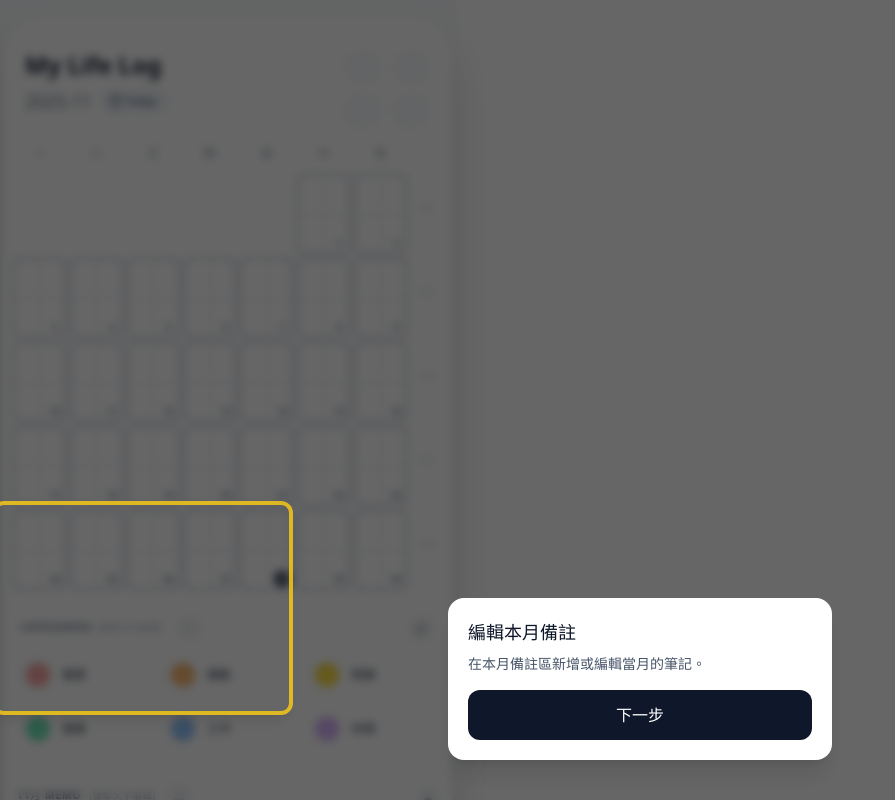
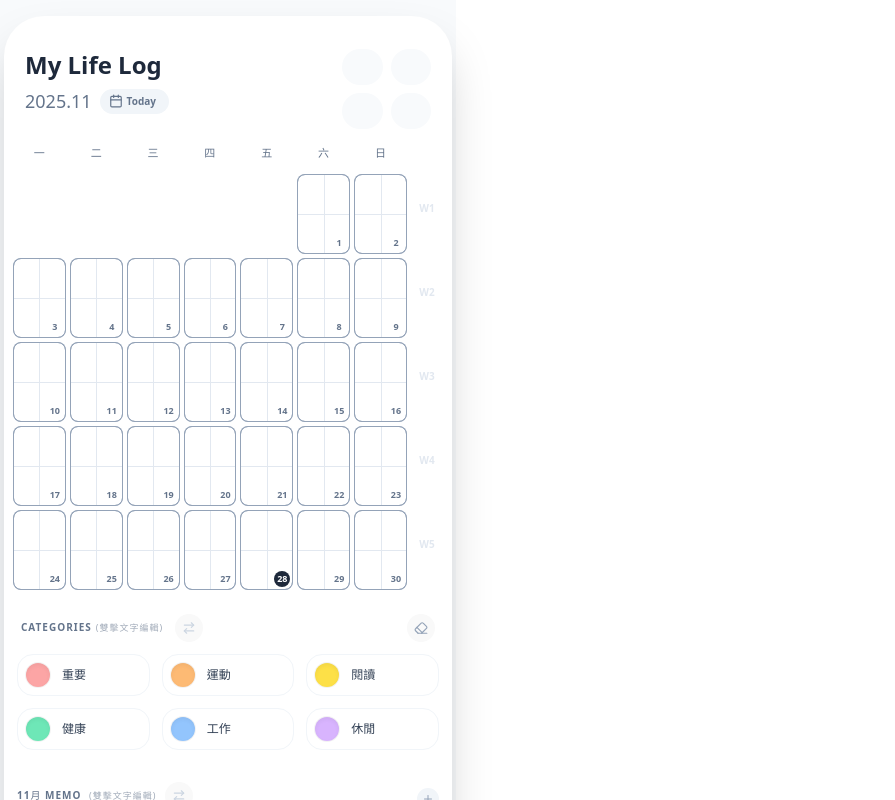
Before and after one commit to fifourths/calendar-app, a React (Vite) app: page / in a window 1280 px wide. Shown: the top 800 px of the page, without its empty margins (0-895 px from the left). Built offline with nearby package versions, Linux system fonts and the light colour scheme.

Commit message:
Update App.jsx
V82

```diff
--- a/src/App.jsx
+++ b/src/App.jsx
@@ -1,9 +1,9 @@
-import React, { useState, useEffect, useMemo, useRef, useCallback } from 'react';
+import React, { useState, useEffect, useMemo, useRef } from 'react';
 import {
   ChevronLeft, ChevronRight, Grid, LayoutGrid, BarChart2,
   Plus, Trash2, Settings, Download, Upload, RotateCcw,
   AlertCircle, ArrowRightLeft, Calendar as CalendarIcon, Moon, Sun,
-  Globe, AlertTriangle, Clock, X, Eraser
+  Globe, AlertTriangle, X, Eraser, Info, HelpCircle
 } from 'lucide-react';
 
 // --- 1. Constants & Helper Functions ---
@@ -49,7 +49,7 @@ const TRANSLATIONS = {
     import: '匯入資料',
     resetMonth: '重置本月紀錄',
     confirmResetTitle: '確定重置？',
-    confirmResetMsg: '將清除本月所有打卡紀錄。<br/>此動作無法復原。',
+    confirmResetMsg: '將清除本月所有打卡紀錄，此動作無法復原。',
     resetKeepNotesHint: '僅重置當月曆打卡記錄，當月筆記不會重置',
     cancel: '取消',
     confirm: '確認重置',
@@ -64,7 +64,11 @@ const TRANSLATIONS = {
     statsVsLast: 'vs 上月',
     perMonth: '/ 月',
     monthSuffix: '月',
-    dayCardTitle: '詳細記錄'
+    dayCardTitle: '詳細記錄',
+    helpTitle: '操作說明',
+    helpContent: '• 長按日期：編輯詳細紀錄\n• 點選顏色：再點日期進行標記\n• 雙擊文字：編輯分類或標題\n• 左右滑動：切換月份\n• 備份資料：建議每週匯出一次',
+    btnYes: '是的，刪除',
+    btnNo: '取消'
   },
   jp: {
     weekDays: ['月', '火', '水', '木', '金', '土', '日'],
@@ -76,11 +80,11 @@ const TRANSLATIONS = {
     neverBackedUp: '未バックアップ',
     backupOverdue: 'バックアップ推奨',
     switchLang: '言語切り替え',
-    export: 'バックアップを保存',
+    export: 'バックアップ保存',
     import: 'データを復元',
     resetMonth: '今月の記録をリセット',
     confirmResetTitle: 'リセットしますか？',
-    confirmResetMsg: '今月の全ての記録が消去されます。<br/>この操作は取り消せません。',
+    confirmResetMsg: '今月の全ての記録が消去されます。この操作は取り消せません。',
     resetKeepNotesHint: 'カレンダーの記録のみリセットされます。メモは保持されます。',
     cancel: 'キャンセル',
     confirm: 'リセット',
@@ -95,7 +99,11 @@ const TRANSLATIONS = {
     statsVsLast: '先月比',
     perMonth: '/ 月',
     monthSuffix: '月',
-    dayCardTitle: '詳細記録'
+    dayCardTitle: '詳細記録',
+    helpTitle: '操作説明',
+    helpContent: '• 日付長押し：詳細を編集\n• 色を選択：日付をタップしてマーク\n• ダブルクリック：テキスト編集\n• 左右スワイプ：月を切り替え\n• バックアップ：週1回推奨',
+    btnYes: 'はい、削除します',
+    btnNo: 'キャンセル'
   },
   en: {
     weekDays: ['Mon', 'Tue', 'Wed', 'Thu', 'Fri', 'Sat', 'Sun'],
@@ -111,7 +119,7 @@ const TRANSLATIONS = {
     import: 'Import Data',
     resetMonth: 'Reset Month',
     confirmResetTitle: 'Reset Month?',
-    confirmResetMsg: 'This will clear all records for this month.<br/>Cannot be undone.',
+    confirmResetMsg: 'This will clear all records for this month. Cannot be undone.',
     resetKeepNotesHint: 'Only calendar records are reset. Notes remain.',
     cancel: 'Cancel',
     confirm: 'Reset',
@@ -127,7 +135,11 @@ const TRANSLATIONS = {
     perMonth: '/ mo',
     monthSuffix: '',
     monthNames: ['Jan', 'Feb', 'Mar', 'Apr', 'May', 'Jun', 'Jul', 'Aug', 'Sep', 'Oct', 'Nov', 'Dec'],
-    dayCardTitle: 'Details'
+    dayCardTitle: 'Details',
+    helpTitle: 'Instructions',
+    helpContent: '• Long Press Date: Edit details\n• Pick Color: Tap date to mark\n• Double Click: Edit text\n• Swipe: Switch months\n• Backup: Recommended weekly',
+    btnYes: 'Yes, Reset',
+    btnNo: 'Cancel'
   }
 };
 
@@ -197,87 +209,13 @@ const getPrevDayKey = (dateKey) => {
     } catch(e) { return dateKey; }
 };
 
-// --- 2. TutorialModal (Updated V81) ---
-const TutorialModal = ({ step, onNext, onFinish, isDark }) => {
-  const [rect, setRect] = useState(null);
+// --- Sub-Components ---
 
-  useEffect(() => {
-    if (!step.highlight) {
-      setRect(null);
-      return;
-    }
-
-    const el = document.querySelector(step.highlight);
-    if (!el) return;
-
-    const updateRect = () => {
-      const r = el.getBoundingClientRect();
-      setRect(r);
-    };
-
-    // Initial calc
-    updateRect();
-
-    // Scroll into view logic
-    el.scrollIntoView({
-      behavior: "smooth",
-      block: "center",
-    });
-
-    // Optional: Update on resize
-    window.addEventListener('resize', updateRect);
-    return () => window.removeEventListener('resize', updateRect);
-  }, [step]);
-
-  return (
-    <div className="fixed inset-0 bg-black/60 backdrop-blur-sm z-[200] pointer-events-auto">
-      {/* Highlight Box */}
-      {rect && (
-        <div
-          className="absolute border-4 border-yellow-400 rounded-xl shadow-lg animate-pulse transition-all duration-300"
-          style={{
-            top: rect.top - 8,
-            left: rect.left - 8,
-            width: rect.width + 16,
-            height: rect.height + 16,
-          }}
-        />
-      )}
-
-      {/* Text Content Area */}
-      <div
-        className={`absolute bottom-10 left-1/2 -translate-x-1/2 p-5 rounded-2xl w-[85%] max-w-sm shadow-xl transition-colors duration-300 ${isDark ? 'bg-slate-800 text-slate-100' : 'bg-white text-slate-900'}`}
-      >
-        <h2 className="text-lg font-bold mb-2">{step.title}</h2>
-        <p className={`text-sm mb-4 ${isDark ? 'text-slate-300' : 'text-slate-600'}`}>{step.text}</p>
-
-        {step.isLast ? (
-          <button
-            className="w-full py-3 bg-blue-600 text-white font-bold rounded-xl active:scale-95 transition-transform"
-            onClick={onFinish}
-          >
-            我知道了，開始使用吧！
-          </button>
-        ) : (
-          <button
-            className={`w-full py-3 font-bold rounded-xl active:scale-95 transition-transform ${isDark ? 'bg-slate-700 text-white hover:bg-slate-600' : 'bg-slate-900 text-white hover:bg-slate-700'}`}
-            onClick={onNext}
-          >
-            下一步
-          </button>
-        )}
-      </div>
-    </div>
-  );
-};
-
-// --- 3. Sub-Components ---
-
-const DayCardModal = ({ dateKey, gridMode, records, categories, dayNotes, onClose, onSaveNote, onNext, onPrev, onDeleteDate, isDark, t }) => {
+const DayCardModal = ({ dateKey, gridMode, records, categories, dayNotes, onClose, onSaveNote, onNext, onPrev, isDark, t }) => {
   const cellRecord = (records && records[dateKey]) ? records[dateKey] : {};
   const currentNotes = (dayNotes && dayNotes[dateKey]) ? dayNotes[dateKey] : {};
 
-  // Swipe logic
+  // Swipe logic (Next/Prev only, NO Delete)
   const touchStartX = useRef(null);
   const handleTouchStart = (e) => { touchStartX.current = e.targetTouches[0].clientX; };
   const handleTouchEnd = (e) => {
@@ -289,19 +227,6 @@ const DayCardModal = ({ dateKey, gridMode, records, categories, dayNotes, onClos
         else onPrev();
     }
     touchStartX.current = null;
-  };
-
-  // Delete Swipe Logic
-  const deleteTouchStart = useRef(null);
-  const [showDelete, setShowDelete] = useState(false);
-  const handleDeleteTouchStart = (e) => { deleteTouchStart.current = e.targetTouches[0].clientX; };
-  const handleDeleteTouchEnd = (e) => {
-    if (!deleteTouchStart.current) return;
-    const touchEndX = e.changedTouches[0].clientX;
-    const diff = deleteTouchStart.current - touchEndX;
-    if (diff > 40) setShowDelete(true);
-    else if (diff < -40) setShowDelete(false);
-    deleteTouchStart.current = null;
   };
 
   let title = dateKey;
@@ -341,8 +266,8 @@ const DayCardModal = ({ dateKey, gridMode, records, categories, dayNotes, onClos
        <div
          className={`w-full max-w-xs p-5 rounded-[32px] shadow-2xl transform transition-all scale-100 border ${isDark ? 'bg-slate-900 border-slate-700' : 'bg-white border-white/60'}`}
          onClick={(e) => e.stopPropagation()}
-         onTouchStart={(e) => { handleTouchStart(e); handleDeleteTouchStart(e); }}
-         onTouchEnd={(e) => { handleTouchEnd(e); handleDeleteTouchEnd(e); }}
+         onTouchStart={handleTouchStart}
+         onTouchEnd={handleTouchEnd}
        >
           <div className="flex justify-between items-center mb-4 px-1">
              <div className="flex items-center gap-2">
@@ -350,12 +275,7 @@ const DayCardModal = ({ dateKey, gridMode, records, categories, dayNotes, onClos
                  <h3 className={`text-lg font-bold ${isDark ? 'text-slate-100' : 'text-slate-800'}`}>{title}</h3>
                  <button onClick={onNext} className={`p-1 rounded-full ${isDark ? 'hover:bg-slate-800 text-slate-500' : 'hover:bg-slate-100 text-slate-400'}`}><ChevronRight size={18} /></button>
              </div>
-             <div className="flex items-center gap-2">
-               {showDelete && (
-                 <button onClick={() => { onDeleteDate(dateKey); }} className="py-1 px-3 rounded-lg bg-red-500 text-white font-bold text-xs animate-in fade-in zoom-in">刪除</button>
-               )}
-               <button onClick={onClose} className={`p-1.5 rounded-full ${isDark ? 'hover:bg-slate-800 text-slate-400' : 'hover:bg-slate-100 text-slate-500'}`}><X size={20} /></button>
-             </div>
+             <button onClick={onClose} className={`p-1.5 rounded-full ${isDark ? 'hover:bg-slate-800 text-slate-400' : 'hover:bg-slate-100 text-slate-500'}`}><X size={20} /></button>
           </div>
           <div className={`grid gap-2 h-64 ${gridMode === 4 ? 'grid-cols-2 grid-rows-2' : 'grid-cols-3 grid-rows-2'}`}>{cells}</div>
        </div>
@@ -440,15 +360,41 @@ const NoteRow = ({ note, onChange, onDelete, isReordering, isSelected, onReorder
 };
 
 const SettingsModal = ({ onClose, onReset, onExport, onImport, toggleLanguage, t, isDark, lastBackupDate, isBackupOverdue }) => {
+   const [showConfirmReset, setShowConfirmReset] = useState(false);
+
+   if (showConfirmReset) {
+       // Custom Confirm UI matching the App style
+       return (
+        <div className={`fixed inset-0 z-50 flex items-center justify-center backdrop-blur-sm animate-in fade-in duration-200 ${isDark ? 'bg-slate-900/60' : 'bg-slate-900/20'}`} onClick={() => setShowConfirmReset(false)}>
+            <div className={`rounded-[32px] p-6 shadow-2xl w-80 transform transition-all scale-100 border ${isDark ? 'bg-slate-800 border-slate-700' : 'bg-white border-white/50'}`} onClick={(e) => e.stopPropagation()}>
+                <div className="flex flex-col items-center text-center gap-3">
+                    <div className="w-12 h-12 rounded-full bg-red-100 flex items-center justify-center text-red-500 mb-1">
+                        <AlertTriangle size={24} />
+                    </div>
+                    <h3 className={`text-lg font-bold ${isDark ? 'text-slate-100' : 'text-slate-800'}`}>{t.confirmResetTitle}</h3>
+                    <p className={`text-sm opacity-80 mb-4 ${isDark ? 'text-slate-300' : 'text-slate-600'}`} dangerouslySetInnerHTML={{__html: t.confirmResetMsg}}></p>
+
+                    <button onClick={onReset} className="w-full py-3 bg-red-500 hover:bg-red-600 text-white font-bold rounded-xl transition-colors">
+                        {t.btnYes}
+                    </button>
+                    <button onClick={() => setShowConfirmReset(false)} className={`w-full py-3 font-bold rounded-xl transition-colors ${isDark ? 'bg-slate-700 text-slate-300 hover:bg-slate-600' : 'bg-slate-100 text-slate-600 hover:bg-slate-200'}`}>
+                        {t.btnNo}
+                    </button>
+                </div>
+            </div>
+        </div>
+       );
+   }
+
    return (
     <div className={`fixed inset-0 z-50 flex items-center justify-center backdrop-blur-sm animate-in fade-in duration-200 ${isDark ? 'bg-slate-900/60' : 'bg-slate-900/20'}`} onClick={onClose}>
-      <div className={`rounded-[32px] p-6 shadow-2xl w-80 transform transition-all scale-100 border relative overflow-hidden ${isDark ? 'bg-slate-800 border-slate-700' : 'bg-white border-white/50'}`} onClick={(e) => e.stopPropagation()}>
-         <div className="flex items-center gap-2 mb-6">
+      <div className={`rounded-[32px] p-6 shadow-2xl w-80 transform transition-all scale-100 border relative overflow-hidden flex flex-col max-h-[85vh] ${isDark ? 'bg-slate-800 border-slate-700' : 'bg-white border-white/50'}`} onClick={(e) => e.stopPropagation()}>
+         <div className="flex items-center gap-2 mb-6 flex-shrink-0">
             <Settings className={isDark ? "text-slate-400" : "text-slate-500"} size={20} />
             <h2 className={`text-xl font-bold ${isDark ? 'text-slate-100' : 'text-slate-800'}`}>{t.settingsTitle}</h2>
          </div>
 
-         <div className="space-y-3">
+         <div className="space-y-3 overflow-y-auto no-scrollbar pb-2">
              {/* Backup Section */}
              <div className={`p-4 rounded-2xl border ${isDark ? 'bg-slate-900/50 border-slate-700' : 'bg-slate-50 border-slate-100'}`}>
                 <div className="flex justify-between items-center mb-2">
@@ -461,8 +407,9 @@ const SettingsModal = ({ onClose, onReset, onExport, onImport, toggleLanguage, t
                    </p>
                 </div>
                 <div className="flex gap-2">
-                   <button onClick={onExport} className={`flex-1 py-2 rounded-xl flex items-center justify-center gap-2 text-xs font-bold transition-colors ${isDark ? 'bg-blue-600 text-white hover:bg-blue-500' : 'bg-blue-500 text-white hover:bg-blue-600'}`}><Download size={14} />{t.export}</button>
-                   <label className={`flex-1 py-2 rounded-xl flex items-center justify-center gap-2 text-xs font-bold cursor-pointer transition-colors ${isDark ? 'bg-slate-700 text-slate-200 hover:bg-slate-600' : 'bg-slate-200 text-slate-600 hover:bg-slate-300'}`}>
+                   {/* FIXED: Added whitespace-nowrap and smaller font for JP button fix */}
+                   <button onClick={onExport} className={`flex-1 py-2 rounded-xl flex items-center justify-center gap-2 text-[10px] font-bold whitespace-nowrap transition-colors ${isDark ? 'bg-blue-600 text-white hover:bg-blue-500' : 'bg-blue-500 text-white hover:bg-blue-600'}`}><Download size={14} />{t.export}</button>
+                   <label className={`flex-1 py-2 rounded-xl flex items-center justify-center gap-2 text-[10px] font-bold whitespace-nowrap cursor-pointer transition-colors ${isDark ? 'bg-slate-700 text-slate-200 hover:bg-slate-600' : 'bg-slate-200 text-slate-600 hover:bg-slate-300'}`}>
                       <Upload size={14} />{t.import}
                       <input type="file" accept=".json" onChange={(e) => { if(e.target.files?.[0]) onImport(e.target.files[0]); }} className="hidden" />
                    </label>
@@ -478,11 +425,23 @@ const SettingsModal = ({ onClose, onReset, onExport, onImport, toggleLanguage, t
                  <span className={`text-xs font-bold px-2 py-1 rounded-lg ${isDark ? 'bg-slate-800 text-slate-300' : 'bg-white text-slate-600 border border-slate-200'}`}>{t.langName}</span>
              </button>
 
+             {/* Help Section (Added in V82) */}
+             <div className={`p-4 rounded-2xl border ${isDark ? 'bg-slate-900/50 border-slate-700' : 'bg-slate-50 border-slate-100'}`}>
+                <div className="flex items-center gap-2 mb-2">
+                    <HelpCircle size={14} className={isDark ? "text-slate-400" : "text-slate-500"} />
+                    <span className={`text-xs font-bold uppercase tracking-wider ${isDark ? 'text-slate-500' : 'text-slate-400'}`}>{t.helpTitle}</span>
+                </div>
+                <p className={`text-[10px] whitespace-pre-line leading-relaxed ${isDark ? 'text-slate-400' : 'text-slate-600'}`}>
+                    {t.helpContent}
+                </p>
+             </div>
+
              {/* Reset */}
              <div className={`p-4 rounded-2xl border ${isDark ? 'bg-red-900/10 border-red-900/30' : 'bg-red-50 border-red-100'}`}>
                 <h3 className={`text-xs font-bold mb-1 ${isDark ? 'text-red-400' : 'text-red-600'}`}>{t.resetMonth}</h3>
                 <p className={`text-[10px] mb-3 opacity-70 ${isDark ? 'text-red-300' : 'text-red-500'}`}>{t.resetKeepNotesHint}</p>
-                <button onClick={() => { if(window.confirm('Are you sure?')) onReset(); }} className={`w-full py-2 rounded-xl flex items-center justify-center gap-2 text-xs font-bold transition-colors ${isDark ? 'bg-red-900/30 text-red-400 hover:bg-red-900/50' : 'bg-white text-red-500 border border-red-200 hover:bg-red-50'}`}><RotateCcw size={14} />{t.confirm}</button>
+                {/* Changed to trigger custom confirmation */}
+                <button onClick={() => setShowConfirmReset(true)} className={`w-full py-2 rounded-xl flex items-center justify-center gap-2 text-xs font-bold transition-colors ${isDark ? 'bg-red-900/30 text-red-400 hover:bg-red-900/50' : 'bg-white text-red-500 border border-red-200 hover:bg-red-50'}`}><RotateCcw size={14} />{t.confirm}</button>
              </div>
          </div>
       </div>
@@ -495,8 +454,7 @@ const SettingsModal = ({ onClose, onReset, onExport, onImport, toggleLanguage, t
 export default function NewCalendarApp() {
   const [currentDate, setCurrentDate] = useState(new Date());
 
-  // SAFE STORAGE: Changing key to 'v81' to ensure fresh structure if needed, or keep 'v80' if compatible.
-  // Using v80 keys as requested for update compatibility.
+  // Using 'v80' keys as requested for data persistence
   const [appTitle, setAppTitle] = useStickyState('v80_title', 'My Life Log');
   const [gridMode, setGridMode] = useStickyState('v80_gridMode', 4);
   const [categories, setCategories] = useStickyState('v80_categories', INITIAL_CATEGORIES);
@@ -507,10 +465,6 @@ export default function NewCalendarApp() {
   const [langIndex, setLangIndex] = useStickyState('v80_langIndex', 0);
   const [darkMode, setDarkMode] = useStickyState('v80_darkMode', false);
   const [lastBackupDate, setLastBackupDate] = useStickyState('v80_lastBackupDate', null);
-
-  // tutorial persistent flag
-  const [tutorialDone, setTutorialDone] = useStickyState('v80_tutorialDone', false);
-  const [tutorialStepIndex, setTutorialStepIndex] = useState(0);
 
   const [view, setView] = useState('calendar');
   const [showDatePicker, setShowDatePicker] = useState(false);
@@ -523,35 +477,6 @@ export default function NewCalendarApp() {
 
   const [reorderMode, setReorderMode] = useState(null);
   const [swapSourceId, setSwapSourceId] = useState(null);
-
-  // --- UPDATED TUTORIAL STEPS (V81) ---
-  const tutorialSteps = [
-    {
-      id: 1,
-      highlight: ".footer-note-area",
-      title: "編輯本月備註",
-      text: "在本月備註區新增或編輯當月的筆記。",
-    },
-    {
-      id: 2,
-      highlight: ".category-area",
-      title: "選擇分類顏色",
-      text: "在這裡選擇分類顏色，然後點日曆格子進行標記。",
-    },
-    {
-      id: 3,
-      highlight: ".calendar-grid",
-      title: "編輯日期紀錄",
-      text: "長按某一天的格子即可編輯當天詳細記錄。",
-    },
-    {
-      id: 4,
-      highlight: null,
-      title: "完成啦！",
-      text: "你已經學會如何使用這個月曆啦！",
-      isLast: true,
-    },
-  ];
 
   // --- SWIPE LOGIC (Main Calendar) ---
   const touchStartX = useRef(null);
@@ -789,16 +714,7 @@ export default function NewCalendarApp() {
 
   const memoMonthLabel = langKey === 'en' ? t.monthNames[month] : `${month + 1}${t.monthSuffix}`;
 
-  // handle tutorial navigation
-  const currentTutorialStep = tutorialSteps[tutorialStepIndex];
-  const handleNextTutorial = () => {
-    if (tutorialStepIndex < tutorialSteps.length - 1) setTutorialStepIndex(i => i + 1);
-  };
-  const handleFinishTutorial = () => {
-    setTutorialDone(true);
-  };
-
-  // handle delete date (from DayCardModal)
+  // handle delete date (logic kept for data integrity, UI button removed)
   const handleDeleteDate = (dateKey) => {
     setRecords(prev => {
       const newRec = {...prev};
@@ -843,7 +759,6 @@ export default function NewCalendarApp() {
                 onSaveNote={handleSaveDayNote}
                 onNext={() => setZoomedDateKey(getNextDayKey(zoomedDateKey))}
                 onPrev={() => setZoomedDateKey(getPrevDayKey(zoomedDateKey))}
-                onDeleteDate={handleDeleteDate}
                 isDark={darkMode}
                 t={t}
             />
@@ -886,8 +801,7 @@ export default function NewCalendarApp() {
                      </div>
                      <div className="w-8"></div>
                   </div>
-                  {/* Added calendar-grid class for tutorial targeting */}
-                  <div className="flex flex-col gap-1 calendar-area calendar-grid">
+                  <div className="flex flex-col gap-1">
                     {weeks.map((week, weekIndex) => (
                       <div key={weekIndex} className="flex gap-1">
                         <div className="grid grid-cols-7 gap-1 flex-1">
@@ -958,7 +872,7 @@ export default function NewCalendarApp() {
               <div className="h-6 w-full" />
 
               {/* Color Palette */}
-              <div className="px-1 category-area">
+              <div className="px-1">
                  <div className="flex items-center justify-between mb-3 px-1">
                     <div className="flex items-center gap-3">
                         <h3 className={`text-[10px] font-bold uppercase tracking-widest flex items-center ${darkMode ? 'text-slate-500' : 'text-slate-500'}`}>
@@ -1004,7 +918,7 @@ export default function NewCalendarApp() {
               </div>
 
               {/* Footer Notes */}
-              <div className="mt-8 mb-4 px-1 footer-note-area">
+              <div className="mt-8 mb-4 px-1">
                  <div className="flex justify-between items-end mb-2">
                     <div className="flex items-center gap-2">
                       <h3 className={`text-[10px] font-bold uppercase tracking-widest ${darkMode ? 'text-slate-500' : 'text-slate-500'}`}>{memoMonthLabel} {t.memoHeader} <span className="text-[9px] font-normal opacity-60 ml-1">{t.editHint}</span></h3>
@@ -1064,11 +978,6 @@ export default function NewCalendarApp() {
           )}
         </div>
       </div>
-
-      {/* Tutorial overlay */}
-      {!tutorialDone && currentTutorialStep && (
-        <TutorialModal step={currentTutorialStep} onNext={handleNextTutorial} onFinish={handleFinishTutorial} isDark={darkMode} />
-      )}
     </div>
     </>
   );
```
